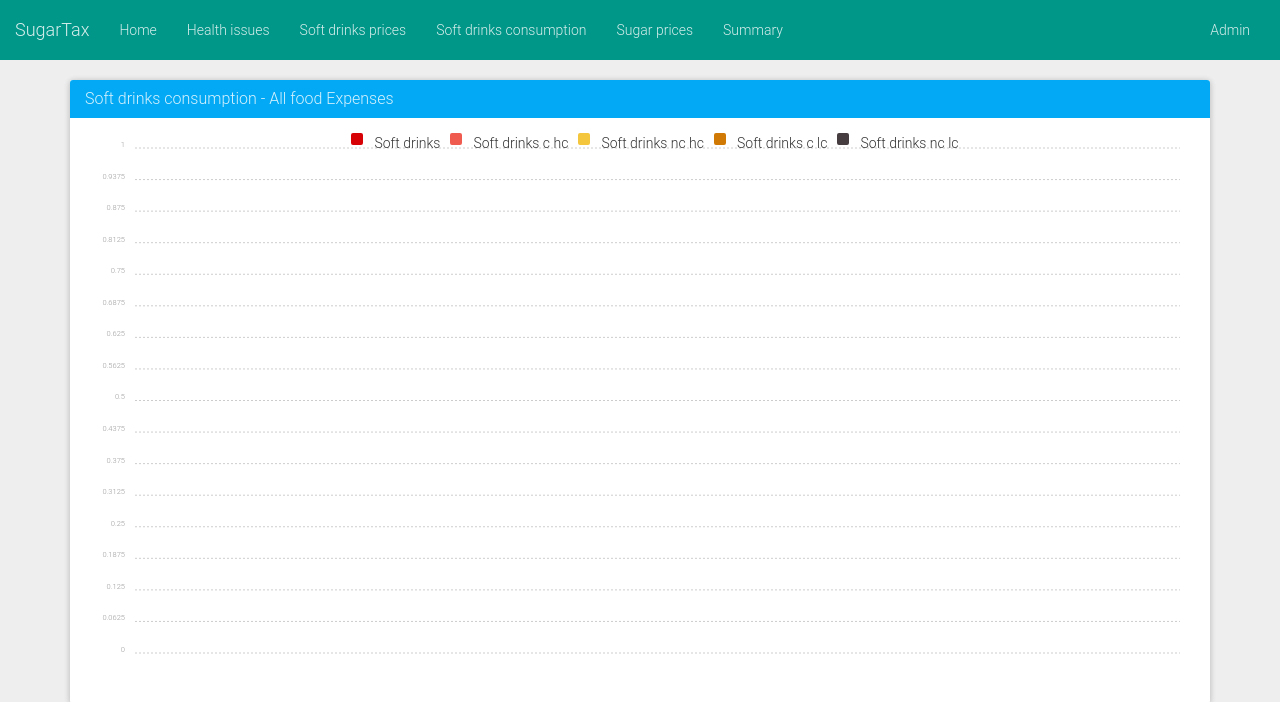
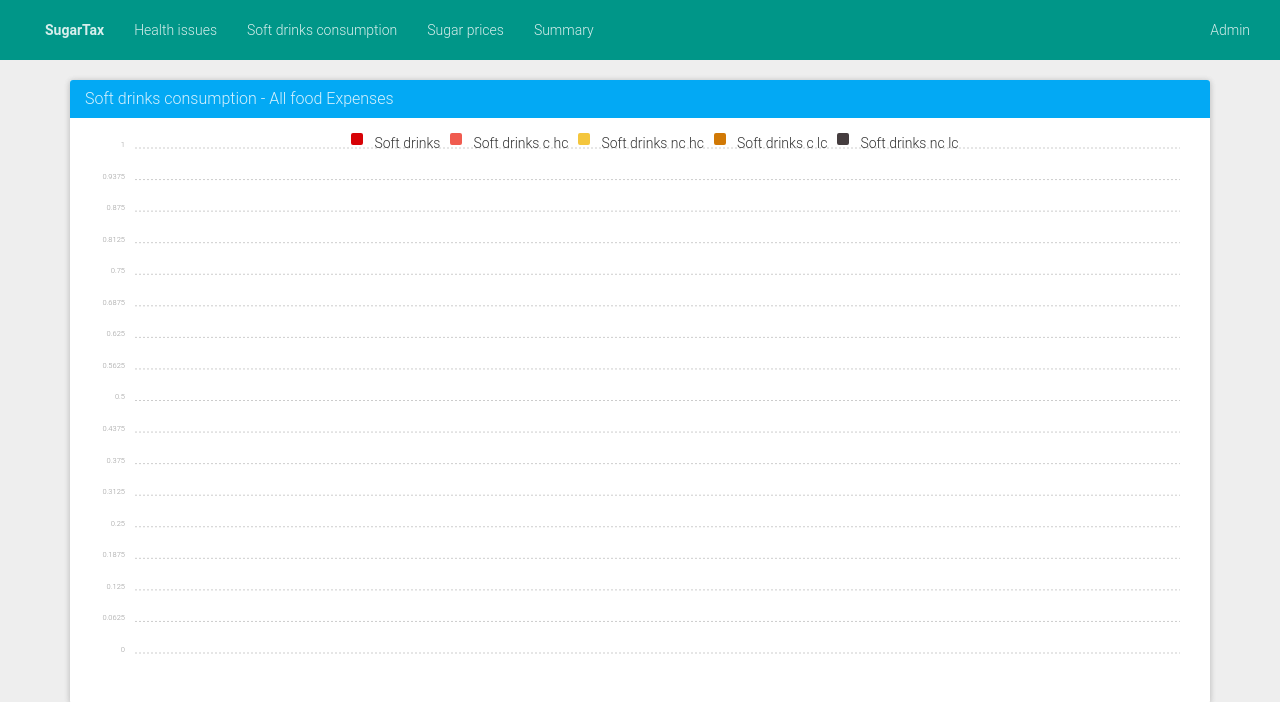
Before and after one commit to elahmo/dsfood, a Flask app: page /presentation/consumption in a window 1280 px wide. Shown: the top 702 px of the page. Run offline with Flask 2, Linux system fonts and the light colour scheme; data that the repository does not hold is empty; some libraries are stand-ins or nearby versions.

Commit message:
Updated menu

```diff
--- a/app/templates/p_navbar.html
+++ b/app/templates/p_navbar.html
@@ -6,13 +6,11 @@
         <span class="icon-bar"></span>
         <span class="icon-bar"></span>
       </button>
-      <a class="navbar-brand" href="javascript:void(0)">SugarTax</a>
     </div>
     <div class="navbar-collapse collapse navbar-inverse-collapse">
       <ul class="nav navbar-nav">
-        <li><a href="/presentation">Home</a></li>
+        <li><a href="/presentation"><strong>SugarTax</strong></a></li>
         <li><a href="/presentation/health">Health issues</a></li>
-        <li><a href="/presentation/price">Soft drinks prices</a></li>
         <li><a href="/presentation/consumption">Soft drinks consumption</a></li>
         <li><a href="/presentation/sugarprice">Sugar prices</a></li>
         <li><a href="/presentation/summary">Summary</a></li>
```
